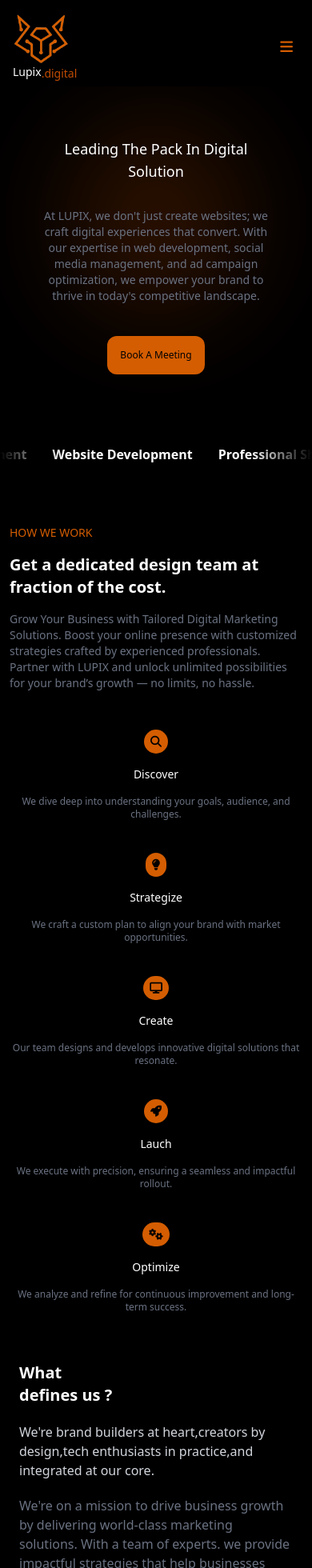
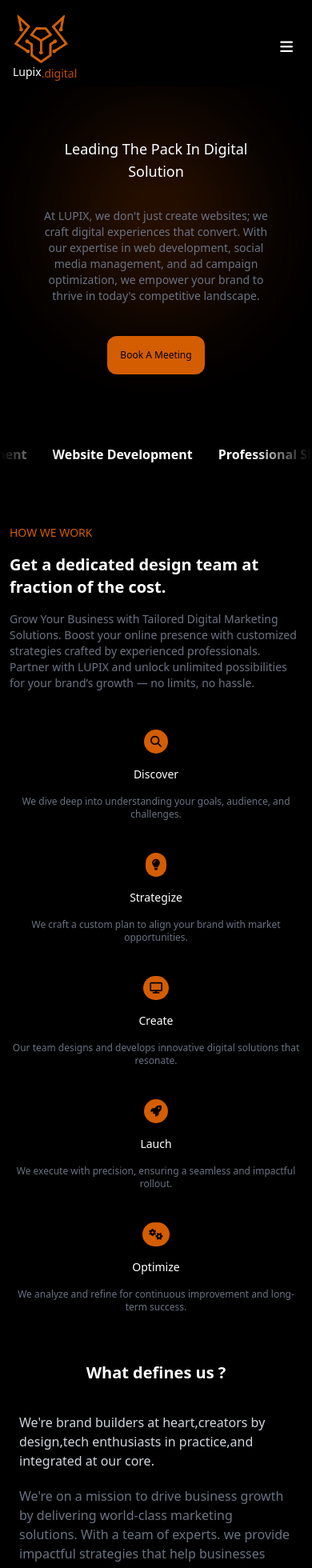
Before and after one commit to kumarshreshth/Lupix, a React (Vite) app: page / in a window 390 px wide. Shown: the top 1960 px of the page at 80% size. Built offline with nearby package versions, Linux system fonts and the light colour scheme.

Commit message:
alignment changes

```diff
--- a/src/components/DefineSection.jsx
+++ b/src/components/DefineSection.jsx
@@ -2,15 +2,11 @@ import React from 'react';
 
 const DefineSection = () => {
   return (
-    <div className="block space-y-4 md:space-y-0 md:flex md:justify-between md:space-x-8 md:items-start mt-6 md:mt-10 p-6 md:p-10">
+    <div className="block space-y-4 text-center lg:space-y-0 lg:flex lg:justify-around lg:space-x-8 lg:items-center mt-6 md:mt-10 p-6 md:p-10">
       <div className="text-white font-extrabold text-xl sm:text-2xl md:text-4xl">
-        <p className="whitespace-nowrap">
-          What
-          <br />
-          defines us ?
-        </p>
+        <p className="whitespace-nowrap">What defines us ?</p>
       </div>
-      <div>
+      <div className="flex flex-col justify-start text-left">
         <p className="text-gray-300 text-base sm:text-lg md:text-xl mt-5 md:mt-0">
           We're brand builders at heart,creators by design,tech enthusiasts in
           practice,and integrated at our core.
--- a/src/components/Footer.jsx
+++ b/src/components/Footer.jsx
@@ -16,7 +16,7 @@ const Footer = () => {
       </div>
 
       <div className="relative z-10">
-        <div className="mt-6 md:mt-10 md:ml-12 lg:ml-10 lg:mt-20 xl:ml-20 flex place-items-start gap-1 md:gap-4">
+        <div className="mt-8 md:ml-10 md:mt-10 lg:ml-18 lg:mt-18 xl:mt-20 xl:ml-20 flex gap-1 md:gap-4">
           <div className="flex flex-col items-center">
             <div>
               <img
--- a/src/components/MeetingForm.jsx
+++ b/src/components/MeetingForm.jsx
@@ -73,7 +73,7 @@ const MeetingForm = ({ hide, setHide }) => {
         </p>
       )}
       <div
-        className={`h-full w-full fixed top-0 left-0 flex justify-center z-30 ${
+        className={`h-screen w-full fixed top-0 left-0 flex justify-center z-30 ${
           hide ? 'hidden' : ''
         }`}
       >
--- a/src/components/Navbar.jsx
+++ b/src/components/Navbar.jsx
@@ -38,9 +38,7 @@ export default function Navbar({ hide, setHide }) {
 
   return (
     <div className="text-white">
-      {/* Desktop View */}
       <nav className="pt-4 pl-4 pr-4 flex justify-between items-center">
-        {/* Logo */}
         <div>
           <div style={{ display: hidden ? 'none' : 'block' }}>
             <img
@@ -64,9 +62,7 @@ export default function Navbar({ hide, setHide }) {
           </div>
         </div>
 
-        {/* Navigation Links + Buttons */}
         <div className="md:p-4 flex items-center space-x-8">
-          {/* Desktop Links */}
           <div className="hidden md:flex space-x-4">
             {navLink.map((item, index) => (
               <a
@@ -79,7 +75,6 @@ export default function Navbar({ hide, setHide }) {
             ))}
           </div>
 
-          {/* Book a Meeting Button (Desktop Only) */}
           <button
             className="hidden md:block p-2 bg-[#D45D01] rounded-xl text-xl text-black hover:text-white transition duration-300 cursor-pointer"
             type="button"
@@ -88,9 +83,8 @@ export default function Navbar({ hide, setHide }) {
             Book a Meeting
           </button>
 
-          {/* Mobile Menu Button */}
           <button
-            className="md:hidden text-[#D45D01] p-2 text-lg cursor-pointer"
+            className="md:hidden text-white p-2 text-lg cursor-pointer hover:text-[#D45401]"
             onClick={() => setIsOpen(!isOpen)}
           >
             <i className="fas fa-bars"></i>
@@ -98,12 +92,11 @@ export default function Navbar({ hide, setHide }) {
         </div>
       </nav>
 
-      {/* Mobile Menu */}
       {isOpen && (
-        <div className="md:hidden absolute right-0 bg-black opacity-100 text-white p-5 z-30 w-[30%] flex flex-col items-center space-y-10">
-          {navLink.map((item) => (
+        <div className="md:hidden absolute top-12 right-0 bg-black opacity-100 text-white p-5 z-30 w-[30%] flex flex-col items-center space-y-10 rounded-2xl">
+          {navLink.map((item, index) => (
             <a
-              key={item}
+              key={index}
               href={item.ref}
               className="text-lg hover:text-[#D45D01] transition duration-300"
               onClick={() => setIsOpen(false)}
```
